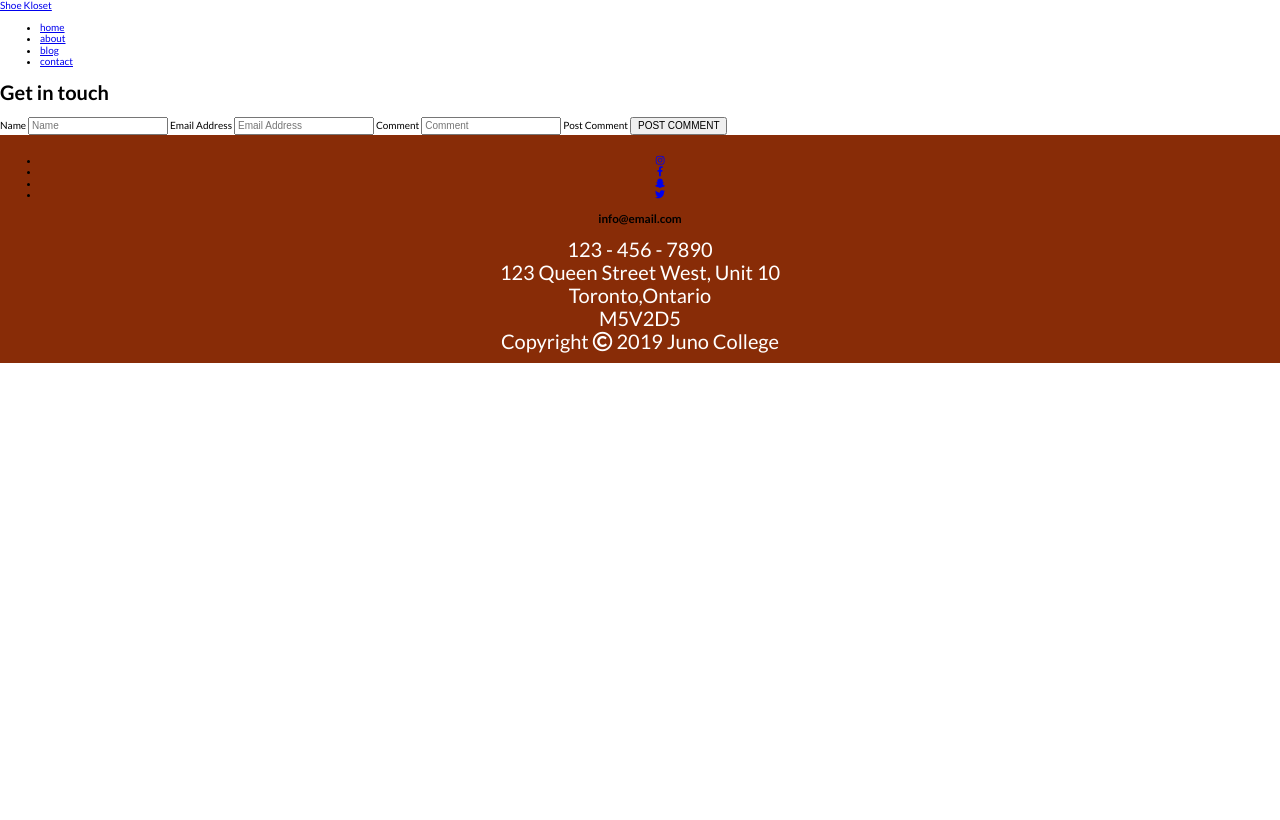
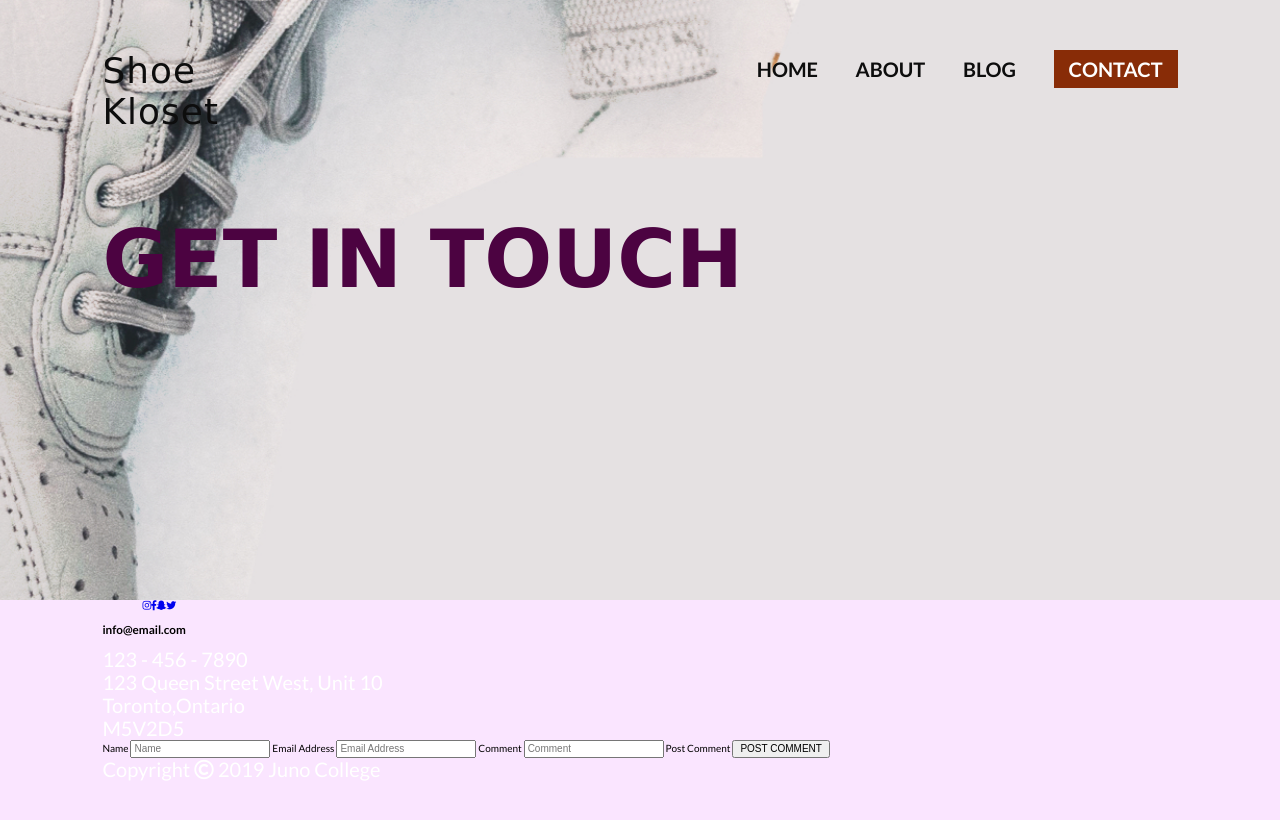
Before and after one commit to howard3108/howard-chen-project-two, a plain HTML site: page contact.html in a window 1280 px wide. Drawn offline with Linux system fonts and the light colour scheme; a web font is replaced by a local one.

Commit message:
added some style to contact page will continue tomorrow.

```diff
--- a/contact.html
+++ b/contact.html
@@ -11,34 +11,21 @@
   <title>Shoe Kloset Contact</title>
 </head>
 <body>
-  <header>
+  <header class="wrapper-contact-page contact-header">
     <div class="main-icon">
-      <a href="#index.html">Shoe Kloset</a>
+      <a href="#index.html">Shoe <br>Kloset</a>
     </div>
     <nav class="nav-bar">
       <ul>
         <li><a href="index.html">home</a></li>
         <li><a href="#">about</a></li>
         <li><a href="blog.html">blog</a></li>
-        <li><a href="#contact.html">contact</a></li>
+        <li class="contact-nav-tag"><a href="#contact.html">contact</a></li>
       </ul>
     </nav>
     <h1>Get in touch</h1>
   </header>
-  <section>
-    <form action=""></form>
-  </section>
-  <main class="comments-submit-form">
-    <label for="name-comment">Name</label>
-    <input type="text" name="comments-name" id="name-comment" placeholder="Name">
-    <label for="email-comment">Email Address</label>
-    <input type="text" name="comments-email" id="email-comment" placeholder="Email Address">
-    <label for="comment-section">Comment</label>
-    <input type="text" name="comments-box" id="comment-section" placeholder="Comment">
-    <label for="button-comment">Post Comment</label>
-    <button input type="submit" name="comments-post-button" id="button-comment">POST COMMENT</button>
-  </main>
-  <footer>
+  <footer class="contact-footer wrapper-contact-page">
     <ul>
       <li><a href="#"><i class="fab fa-instagram"></i></a></li>
       <li><a href="#"><i class="fab fa-facebook-f"></i></a></li>
@@ -50,6 +37,16 @@
     <p>123 Queen Street West, Unit 10</p>
     <p>Toronto,Ontario</p>
     <p>M5V2D5</p>
+    <section class="comments-submit-form">
+      <label for="name-comment">Name</label>
+      <input type="text" name="comments-name" id="name-comment" placeholder="Name">
+      <label for="email-comment">Email Address</label>
+      <input type="text" name="comments-email" id="email-comment" placeholder="Email Address">
+      <label for="comment-section">Comment</label>
+      <input type="text" name="comments-box" id="comment-section" placeholder="Comment">
+      <label for="button-comment">Post Comment</label>
+      <button input type="submit" name="comments-post-button" id="button-comment">POST COMMENT</button>
+    </section>
     <div class="copyright">
       <p>Copyright <i class="far fa-copyright"></i> 2019 Juno College</p>
     </div>
--- /dev/null
+++ b/styles/sass/_contact.scss
@@ -0,0 +1,92 @@
+
+
+.wrapper-contact-page {
+  padding: 0% 8%;
+}
+
+.contact-header {
+  background-image: url(shoe-kloset/contact-image.jpg);
+  display: flex;
+  flex-wrap: wrap;
+  background-size: cover;
+  background-repeat: no-repeat;
+  background-position: center;
+  height: 600px;
+  position: relative;
+  padding-top: 50px;
+  .main-icon {
+    width: 30%;
+    height: 20%;
+    a {
+      text-decoration: none;
+      font-size: 3.58rem;
+      letter-spacing: 1.1px;
+      font-family: 'Pompiere', cursive;
+      color: $black;
+      &:hover {
+        color: yellow;
+        text-shadow: 1px -2px 0px rgba(0,0,0,1),0 0 5px rgb(14, 0, 95);
+      }
+      &:focus {
+        border: 3px solid orange;
+      }
+    }
+  }
+  .nav-bar {
+    width: 70%;
+    ul {
+      list-style: none;
+      padding: 0;
+      margin: 0;
+      display: flex;
+      justify-content: flex-end;
+      align-items: center;
+      li {
+        margin-left: 5%;
+        a {
+          text-decoration: none;
+          color: $black;
+          text-transform: uppercase;
+          font-size: 2rem;
+          font-weight: bold;
+          &:hover {
+          color: yellow;
+          text-shadow: 1px -2px 0px rgba(0,0,0,1),0 0 5px rgb(14, 0, 95);
+          }
+        }
+      }
+      .contact-nav-tag {
+        background-color: $brownred;
+        padding: 1% 2%;
+        a {
+          color: white;
+          &:hover {
+            color: yellow;
+            text-shadow: 1px -2px 0px rgba(0,0,0,1),0 0 5px rgb(255, 255, 255);
+          }
+        }
+      }
+    }
+  }
+  h1 {
+    font-size: 8rem;
+    line-height: 92px;
+    font-family: 'Pompiere', cursive;
+    color: $plumpurple;
+    height: 80%;
+    margin: 0;
+    padding-top: 5%;
+    text-transform: uppercase;
+  }
+}
+
+.contact-footer {
+  background-color: $palemauve;
+  text-align: left;
+  height: 600px;
+  ul {
+    list-style: none;
+    margin: 0;
+    display: flex;
+  }
+}
--- a/styles/sass/style.scss
+++ b/styles/sass/style.scss
@@ -1,5 +1,6 @@
 @import 'setup';
 @import 'color';
+@import 'contact';
 
 // font-family: 'Pompiere', cursive;
 
@@ -109,6 +110,7 @@ html {
   }
 }
 
+// consider to change to br
 .line-change {
   display: block;
 }
```
Also changed, not shown: styles/style.css.
